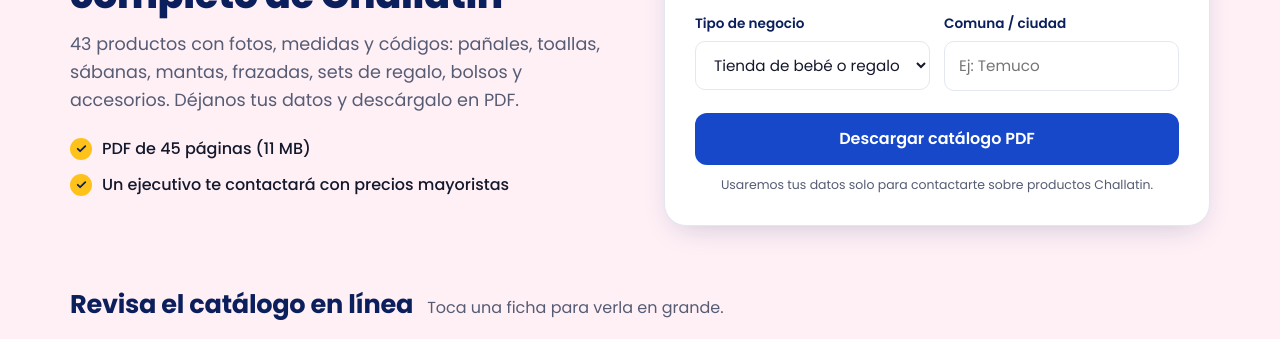
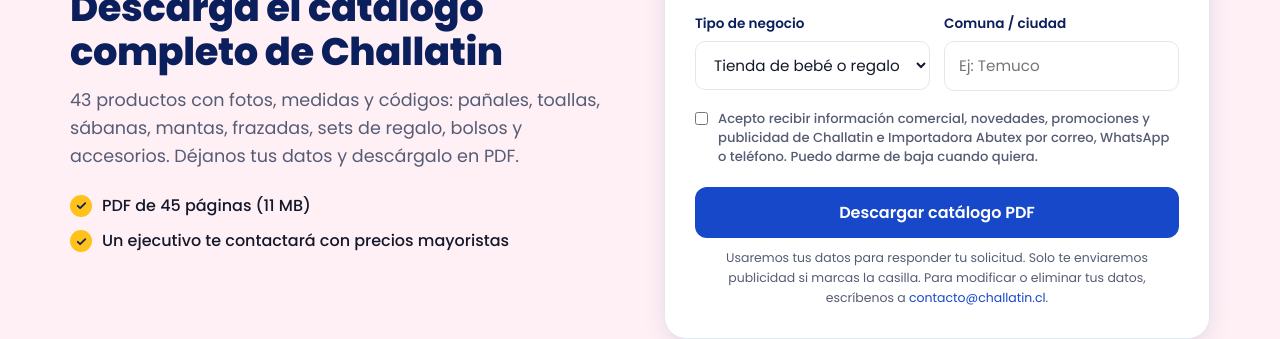
Before and after one commit to aorrego-wq/abutexltda, a plain HTML site: page bebe.html in a window 1280 px wide. Shown: the part 4055-4394 px from the top of the page. Drawn offline with Linux system fonts and the light colour scheme.

Commit message:
Agregar consentimiento opcional de publicidad al formulario del catálogo
Co-Authored-By: Claude Opus 5.5 <noreply@anthropic.com>

```diff
--- a/bebe.html
+++ b/bebe.html
@@ -340,8 +340,9 @@
             <div class="field"><label for="k-comuna">Comuna / ciudad</label><input id="k-comuna" name="comuna" placeholder="Ej: Temuco"></div>
           </div>
           <input type="text" name="_honey" tabindex="-1" autocomplete="off" style="position:absolute;left:-9999px" aria-hidden="true">
+          <label class="consent"><input type="checkbox" name="consentimiento" value="Sí">Acepto recibir información comercial, novedades, promociones y publicidad de Challatin e Importadora Abutex por correo, WhatsApp o teléfono. Puedo darme de baja cuando quiera.</label>
           <button class="btn btn-primary" type="submit">Descargar catálogo PDF</button>
-          <p class="form-note">Usaremos tus datos solo para contactarte sobre productos Challatin.</p>
+          <p class="form-note">Usaremos tus datos para responder tu solicitud. Solo te enviaremos publicidad si marcas la casilla. Para modificar o eliminar tus datos, escríbenos a <a href="mailto:contacto@challatin.cl">contacto@challatin.cl</a>.</p>
         </div>
         <div class="catalog-ok" id="catalogOk" hidden>
           <strong>¡Gracias! Tu descarga está lista.</strong>
--- a/css/styles.css
+++ b/css/styles.css
@@ -404,3 +404,5 @@ form .btn{width:100%;margin-top:6px}
 @media (max-width:860px){.catalog-top{grid-template-columns:1fr;gap:28px}.cat-sheets{grid-template-columns:repeat(3,1fr)}}
 @media (max-width:560px){.cat-sheets{grid-template-columns:repeat(2,1fr);gap:10px}}
 .hero-media .hero-badge img{box-shadow:none;border-radius:0;aspect-ratio:auto;max-height:none;object-fit:contain;background:none;mix-blend-mode:multiply}
+.consent{display:flex;gap:10px;align-items:flex-start;font-weight:500;font-size:.82rem;line-height:1.45;color:var(--muted);margin:2px 0 14px;cursor:pointer}
+.consent input{width:auto;margin-top:3px;accent-color:var(--blue);flex:none}
--- a/js/main.js
+++ b/js/main.js
@@ -53,6 +53,8 @@
       var btn=cf.querySelector('button[type=submit]'); btn.disabled=true; btn.textContent='Enviando...';
       var data={_subject:'Descarga catálogo Challatin: '+cf.empresa.value.trim(),_cc:'aorrego@challatin.cl',_template:'table',_captcha:'false',_replyto:cf.email.value.trim(),_honey:cf._honey.value};
       ['nombre','empresa','email','telefono','tipo','comuna'].forEach(function(k){data[L[k]||k]=cf[k].value.trim()});
+      data['Acepta recibir publicidad']=cf.consentimiento.checked?'Sí':'No';
+      data['Fecha de envío']=new Date().toLocaleString('es-CL');
       function done(){
         document.getElementById('catalogFields').hidden=true;
         var box=document.getElementById('catalogOk'); box.hidden=false;
```
